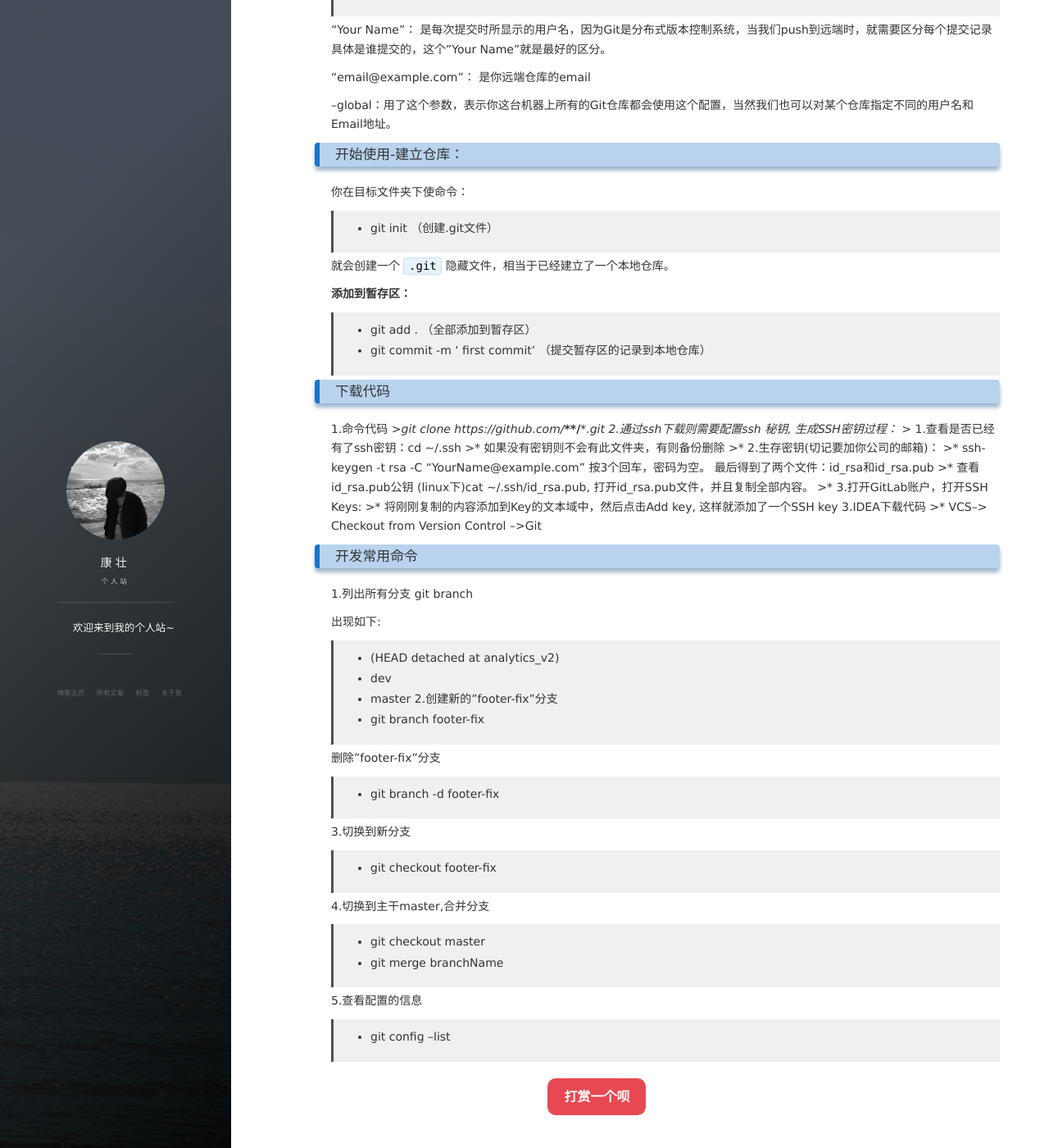
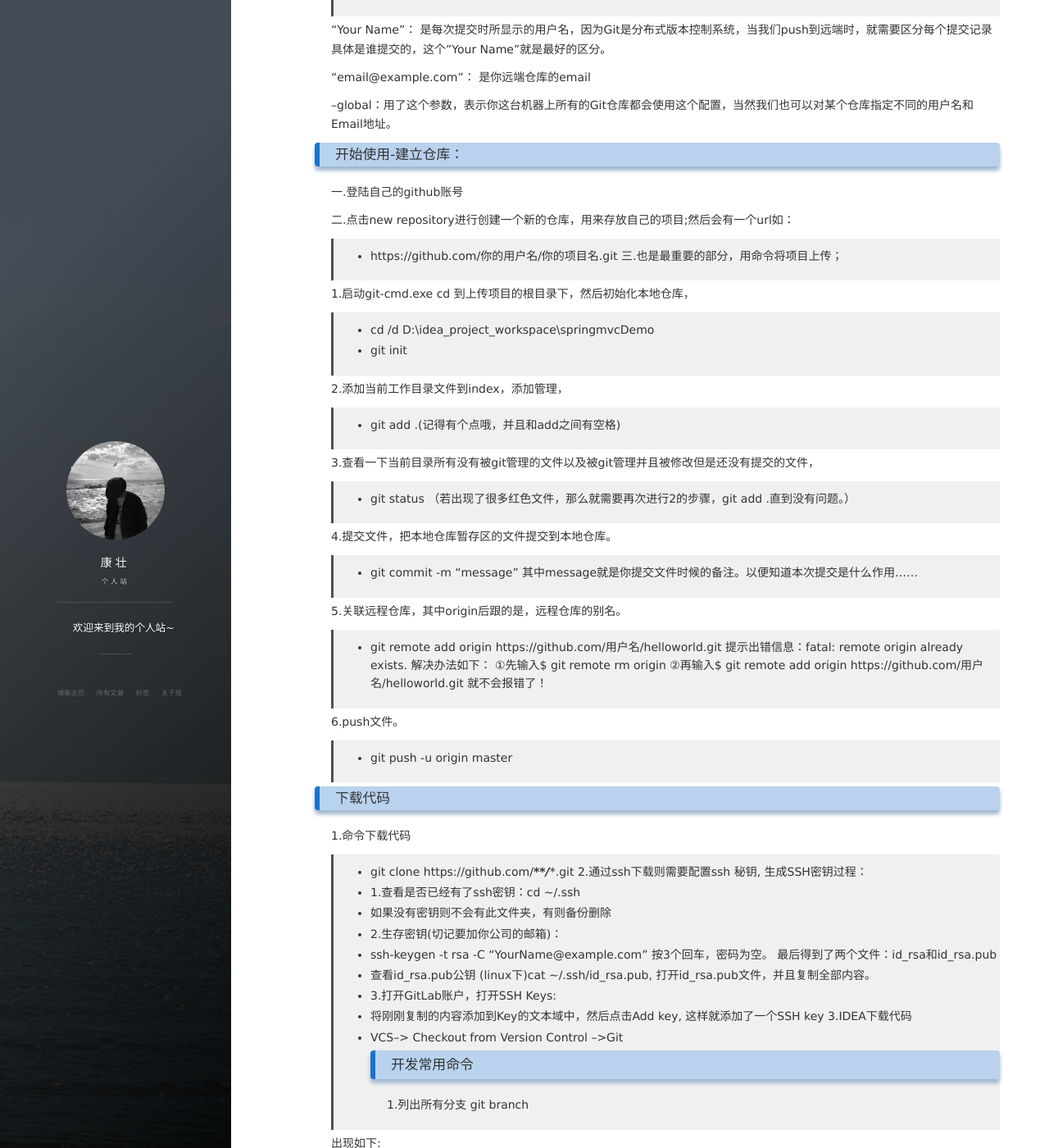
Before and after one commit to kangzhuang0201/kangzhuang0201.github.io, a Jekyll site: the page built from _posts/2019-05-27-GitTutorial.md, in a window 1280 px wide and 1400 px high, scrolled down 754 px. Shown: the whole window at 82% size. Built offline with Jekyll 4.4.1, drawn with Linux system fonts in a browser that asks for light colours; nearby versions of some CDN libraries; comment, search, counter and statistics services are not loaded.

Commit message:
修改博客

```diff
--- a/_posts/2019-05-27-GitTutorial.md
+++ b/_posts/2019-05-27-GitTutorial.md
@@ -44,32 +44,53 @@ tag: 工具
 
 ### 开始使用-建立仓库：
 
-你在目标文件夹下使命令：
+一.登陆自己的github账号
 
->* git init  （创建.git文件）
+二.点击new repository进行创建一个新的仓库，用来存放自己的项目;然后会有一个url如：
+>* https://github.com/你的用户名/你的项目名.git
+三.也是最重要的部分，用命令将项目上传；
 
-就会创建一个 `.git` 隐藏文件，相当于已经建立了一个本地仓库。
+1.启动git-cmd.exe  cd 到上传项目的根目录下，然后初始化本地仓库，
+>* cd /d D:\idea_project_workspace\springmvcDemo
+>* git init
 
-**添加到暂存区：**
+2.添加当前工作目录文件到index，添加管理，
 
->* git add .   （全部添加到暂存区）
->* git commit -m ' first commit'  （提交暂存区的记录到本地仓库）
+>* git add .(记得有个点哦，并且和add之间有空格)
 
+3.查看一下当前目录所有没有被git管理的文件以及被git管理并且被修改但是还没有提交的文件，
+
+>* git status       （若出现了很多红色文件，那么就需要再次进行2的步骤，git add .直到没有问题。）
+
+4.提交文件，把本地仓库暂存区的文件提交到本地仓库。
+
+>* git commit -m "message"       其中message就是你提交文件时候的备注。以便知道本次提交是什么作用……
+
+5.关联远程仓库，其中origin后跟的是，远程仓库的别名。
+>* git remote add origin https://github.com/用户名/helloworld.git
+	提示出错信息：fatal: remote origin already exists.
+    解决办法如下：
+    ①先输入$ git remote rm origin
+    ②再输入$ git remote add origin https://github.com/用户名/helloworld.git 就不会报错了！
+
+6.push文件。
+
+>* git push -u origin master
 
 ### 下载代码
 
-  1.命令代码
-    >*git clone https://github.com/*****/****.git
-  2.通过ssh下载则需要配置ssh 秘钥, 生成SSH密钥过程：
-    >* 1.查看是否已经有了ssh密钥：cd ~/.ssh
-    >* 如果没有密钥则不会有此文件夹，有则备份删除
-    >* 2.生存密钥(切记要加你公司的邮箱)：
-    >* ssh-keygen -t rsa -C "YourName@example.com" 按3个回车，密码为空。 最后得到了两个文件：id_rsa和id_rsa.pub
-    >* 查看id_rsa.pub公钥 (linux下)cat ~/.ssh/id_rsa.pub, 打开id_rsa.pub文件，并且复制全部内容。
-    >* 3.打开GitLab账户，打开SSH Keys:
-    >* 将刚刚复制的内容添加到Key的文本域中，然后点击Add key, 这样就添加了一个SSH key
-  3.IDEA下载代码
-    >* VCS--> Checkout from Version Control -->Git
+1.命令下载代码
+ >*  git clone https://github.com/*****/****.git
+2.通过ssh下载则需要配置ssh 秘钥, 生成SSH密钥过程：
+ >*  1.查看是否已经有了ssh密钥：cd ~/.ssh
+ >*  如果没有密钥则不会有此文件夹，有则备份删除
+ >*  2.生存密钥(切记要加你公司的邮箱)：
+ >*  ssh-keygen -t rsa -C "YourName@example.com" 按3个回车，密码为空。 最后得到了两个文件：id_rsa和id_rsa.pub
+ >*  查看id_rsa.pub公钥 (linux下)cat ~/.ssh/id_rsa.pub, 打开id_rsa.pub文件，并且复制全部内容。
+ >*  3.打开GitLab账户，打开SSH Keys:
+ >*  将刚刚复制的内容添加到Key的文本域中，然后点击Add key, 这样就添加了一个SSH key
+3.IDEA下载代码
+>* VCS--> Checkout from Version Control -->Git
 ### 开发常用命令
 1.列出所有分支
  git branch
```
